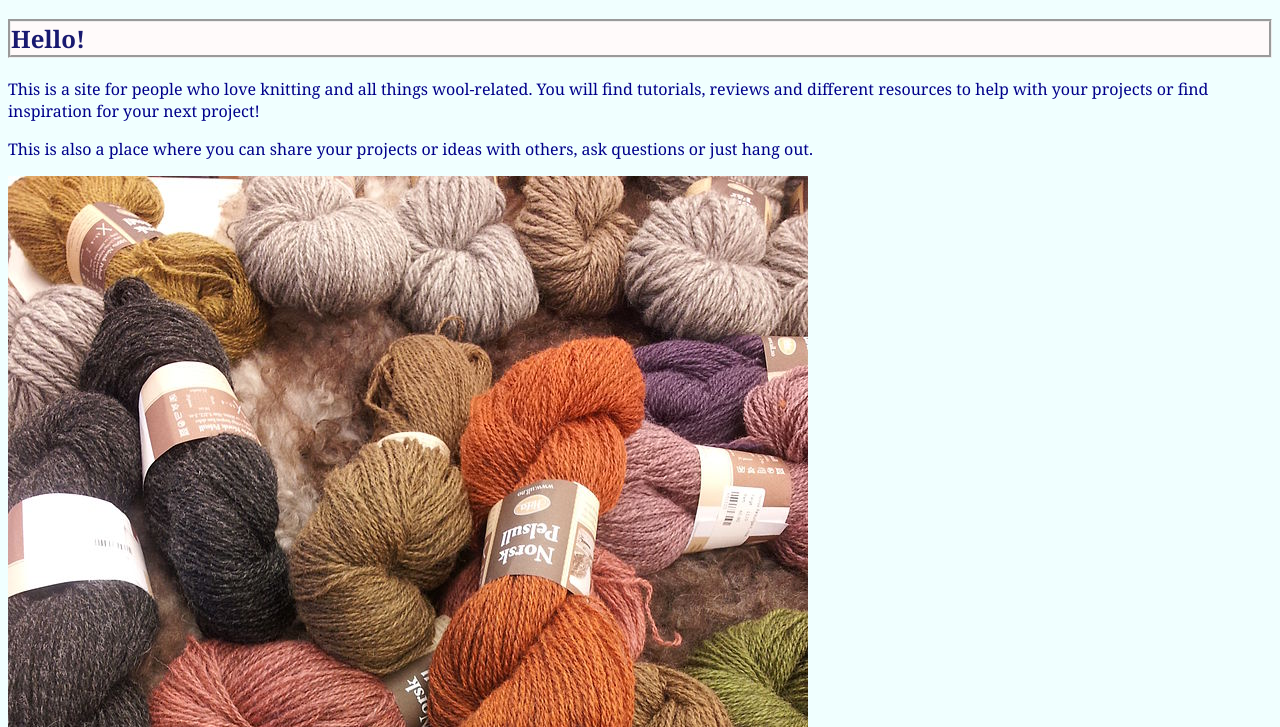
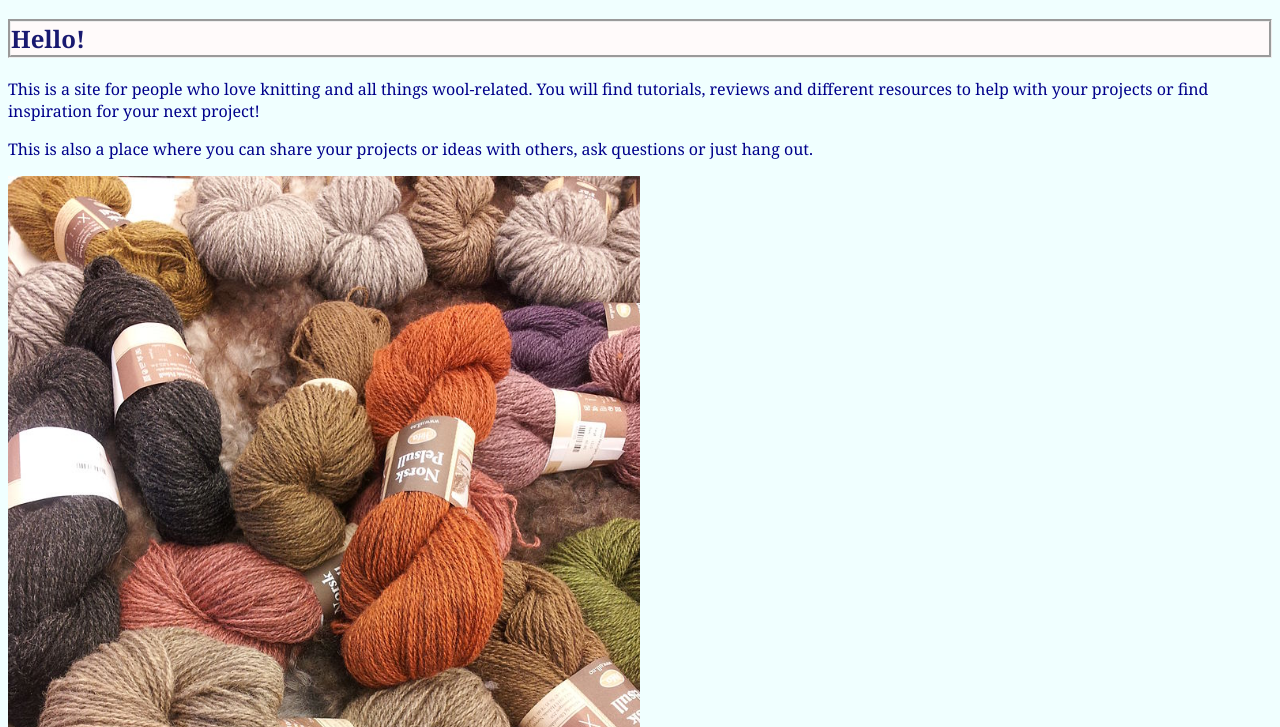
Before and after one commit to Ivone-L/test, a plain HTML site: page index.html in a window 1280 px wide. Shown: the part 73-800 px from the top of the page. Drawn offline with Linux system fonts and the light colour scheme.

Commit message:
Update index.html

```diff
--- a/index.html
+++ b/index.html
@@ -3,7 +3,11 @@
 	<head>
 		<title>All things knitting</title>
         <style>
-        	* {
+	    img {
+		    width: 50%
+		}
+
+		* {
             font-family: Georgia;
             }
 
```
